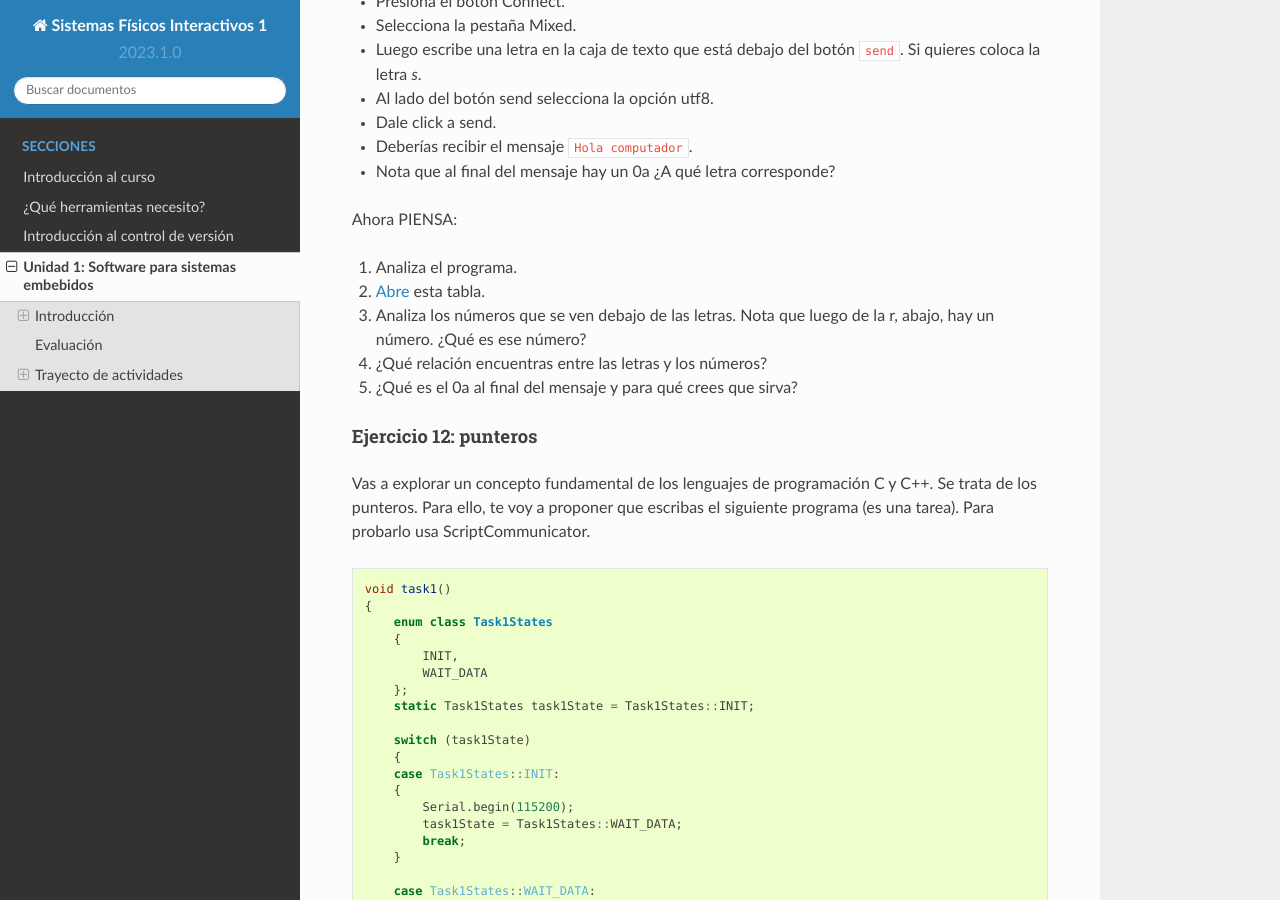
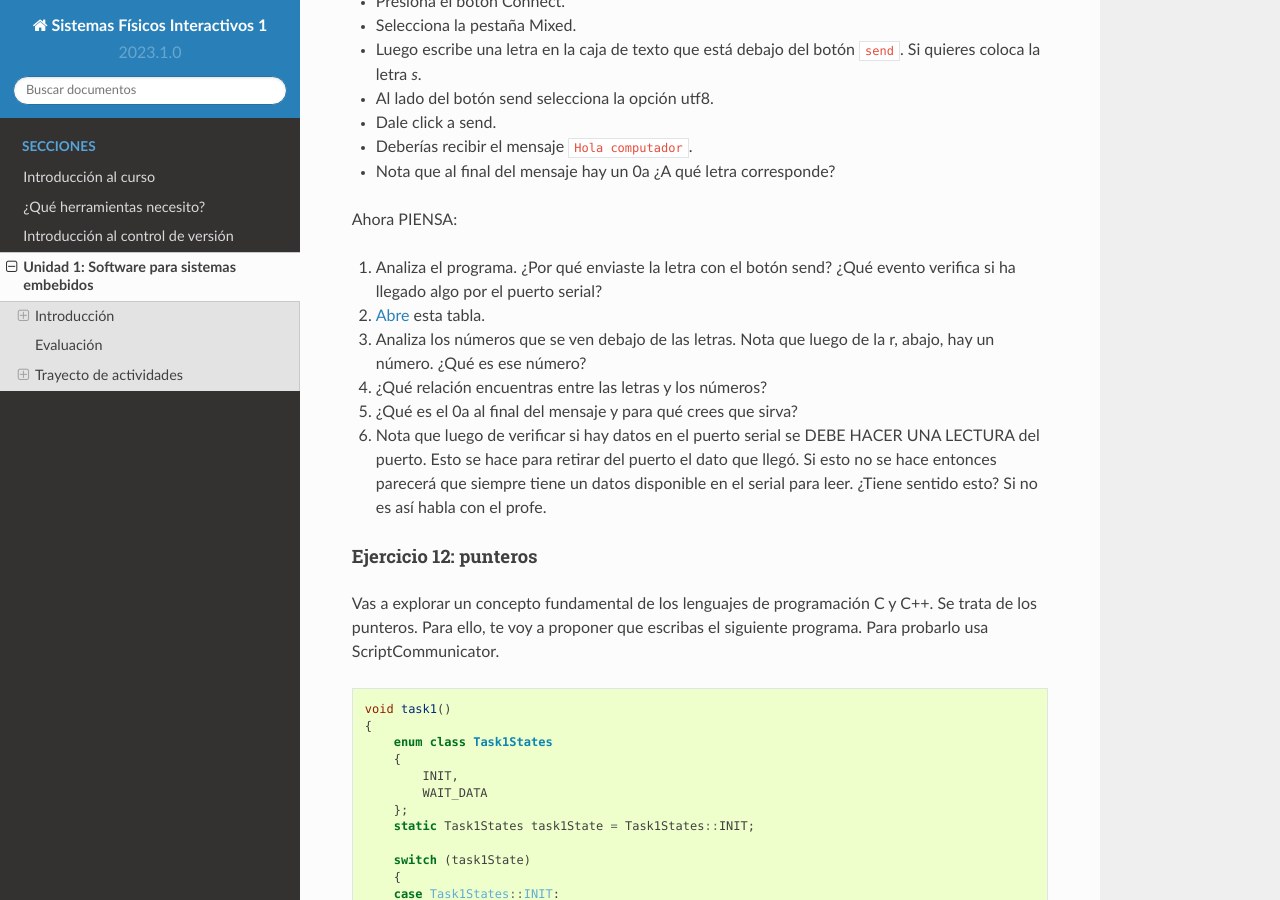
Before and after one commit to juanferfranco/SistemasFisicosInteractivos1, a Sphinx documentation site: the page built from docs/_unidad1/unidad1.rst, in a window 1280 px wide and 900 px high, scrolled down 13439 px. Built offline with Sphinx 7.4.7 and the Read the Docs theme 2.0.0, drawn with Linux system fonts in a browser that asks for light colours.

Commit message:
update ex11

```diff
--- a/docs/_unidad1/unidad1.rst
+++ b/docs/_unidad1/unidad1.rst
@@ -661,19 +661,25 @@ Ahora abre ScriptCommunicator:
 
 Ahora PIENSA:
 
-#. Analiza el programa.
+#. Analiza el programa. ¿Por qué enviaste la letra con el botón send?
+   ¿Qué evento verifica si ha llegado algo por el puerto serial?
 #. `Abre <https://www.asciitable.com/>`__ esta tabla.
 #. Analiza los números que se ven debajo de las letras. Nota
    que luego de la r, abajo, hay un número. ¿Qué es ese número?
 #. ¿Qué relación encuentras entre las letras y los números?
 #. ¿Qué es el 0a al final del mensaje y para qué crees que sirva?
+#. Nota que luego de verificar si hay datos en el puerto serial
+   se DEBE HACER UNA LECTURA del puerto. Esto se hace para retirar
+   del puerto el dato que llegó. Si esto no se hace entonces
+   parecerá que siempre tiene un datos disponible en el serial para leer.
+   ¿Tiene sentido esto? Si no es así habla con el profe.
 
 Ejercicio 12: punteros
 ^^^^^^^^^^^^^^^^^^^^^^^
 
 Vas a explorar un concepto fundamental de los lenguajes de programación
 C y C++. Se trata de los punteros. Para ello, te voy a proponer que
-escribas el siguiente programa (es una tarea). Para probarlo usa ScriptCommunicator.
+escribas el siguiente programa. Para probarlo usa ScriptCommunicator.
 
 .. code-block:: cpp
 
```
